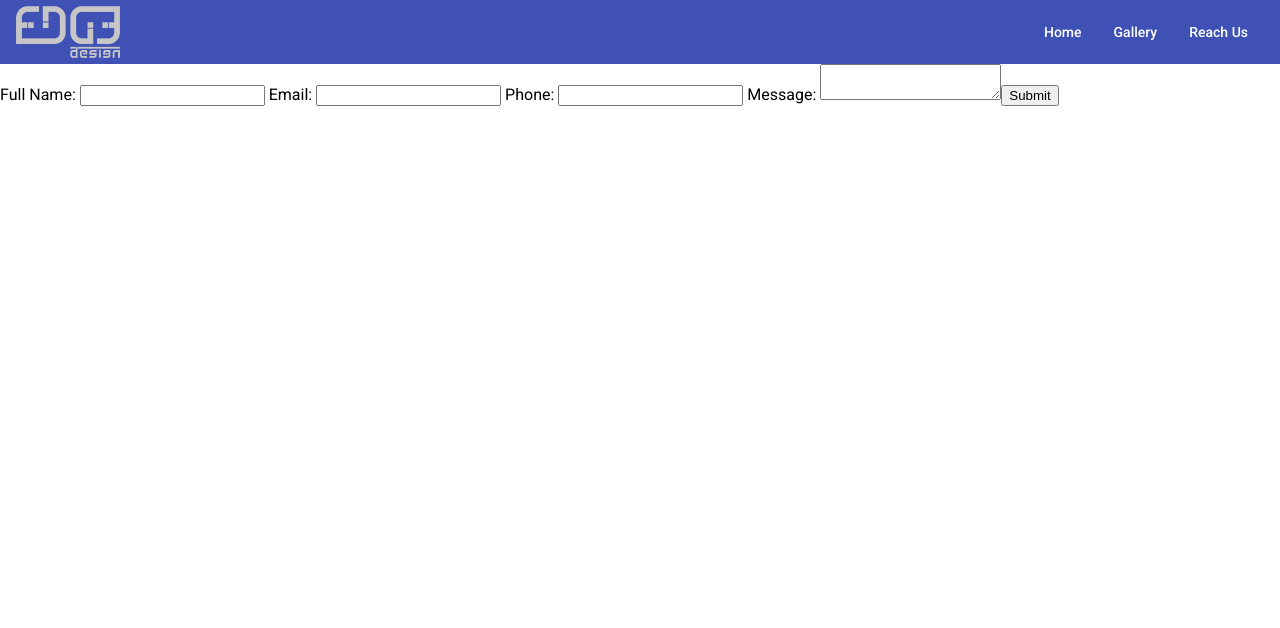
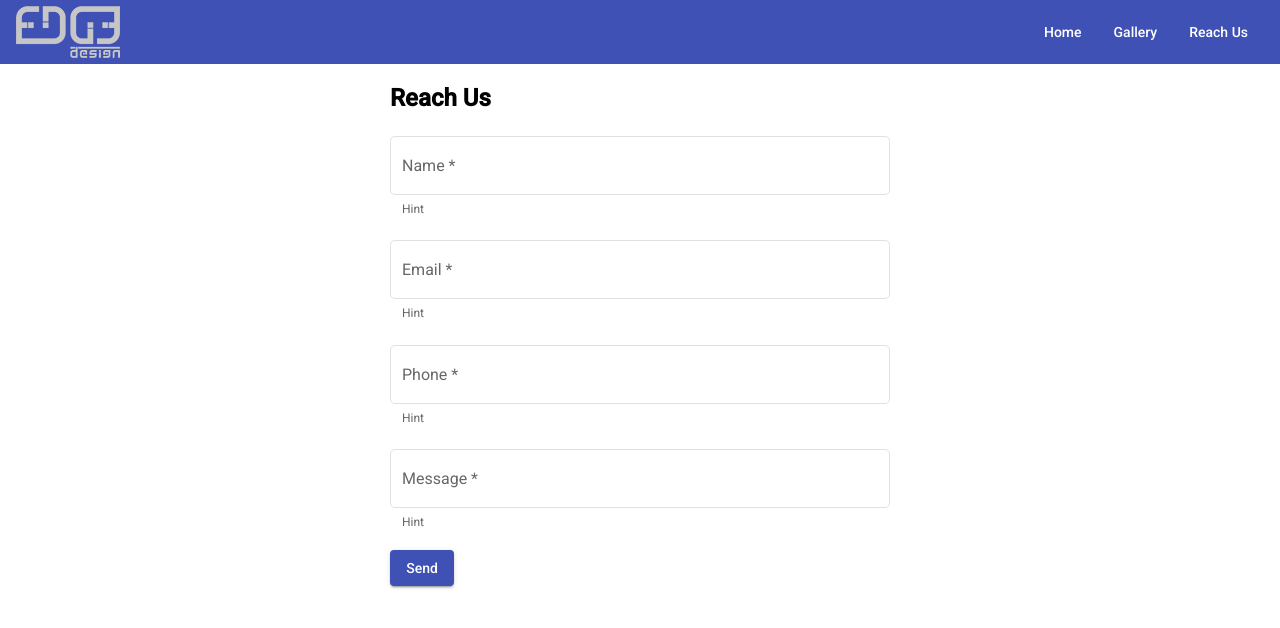
Before and after one commit to asfathahamed/edgedesign, an Angular app: page /contact in a window 1280 px wide. Shown: the top 628 px of the page. Built offline with nearby package versions, Linux system fonts and the light colour scheme.

Commit message:
Contact form designed

```diff
--- a/src/app/contact/contact.component.html
+++ b/src/app/contact/contact.component.html
@@ -1,25 +1,34 @@
 
-<form [formGroup]="profileForm" (submit)="validate()">
+<form [formGroup]="profileForm" (submit)="validate()" class="contact-form">
+  <h2>Reach Us</h2>
+  <p>
+    <mat-form-field appearance="outline" class="full-width">
+      <mat-label>Name</mat-label>
+      <input matInput placeholder="Name" formControlName="fullName">
+      <mat-hint>Hint</mat-hint>
+    </mat-form-field>
+  </p>
+  <p>
+    <mat-form-field appearance="outline" class="full-width">
+      <mat-label>Email</mat-label>
+      <input matInput placeholder="Email" formControlName="email">
+      <mat-hint>Hint</mat-hint>
+    </mat-form-field>
+  </p>
+  <p>
+    <mat-form-field appearance="outline" class="full-width">
+      <mat-label>Phone</mat-label>
+      <input matInput placeholder="Phone" formControlName="phone">
+      <mat-hint>Hint</mat-hint>
+    </mat-form-field>
+  </p>
+  <p>
+    <mat-form-field appearance="outline" class="full-width">
+      <mat-label>Message</mat-label>
+      <input matInput placeholder="Message" formControlName="message">
+      <mat-hint>Hint</mat-hint>
+    </mat-form-field>
+  </p>
 
-    <label>
-      Full Name:
-      <input type="text" formControlName="fullName">
-    </label>
-
-    <label>
-      Email:
-      <input type="email" formControlName="email">
-    </label>
-
-    <label>
-      Phone:
-      <input type="tel" formControlName="phone">
-    </label>
-
-    <label>
-      Message:
-      <textarea type="text" formControlName="message"></textarea>
-    </label>
-
-    <button type="submit">Submit</button>
-  </form>
+  <button mat-raised-button color="primary" type="submit">Send</button>
+</form>
--- a/src/app/contact/contact.component.less
+++ b/src/app/contact/contact.component.less
@@ -0,0 +1,4 @@
+.contact-form {
+    max-width: 500px;
+    margin: 0 auto;
+}
--- a/src/assets/styles/helper.less
+++ b/src/assets/styles/helper.less
@@ -12,3 +12,7 @@
   clip: rect(0,0,0,0);
   border: 0;
 }
+
+.full-width {
+  width: 100%;
+}
--- a/src/styles.less
+++ b/src/styles.less
@@ -1,5 +1,4 @@
 /* You can add global styles to this file, and also import other style files */
-@import '~@angular/material/prebuilt-themes/indigo-pink.css';
 @import './assets/styles/helper.less';
 
 html, body { height: 100%; }
```
Also changed, not shown: src/app/shared/shared-material.module.ts (+9 -3 lines).
